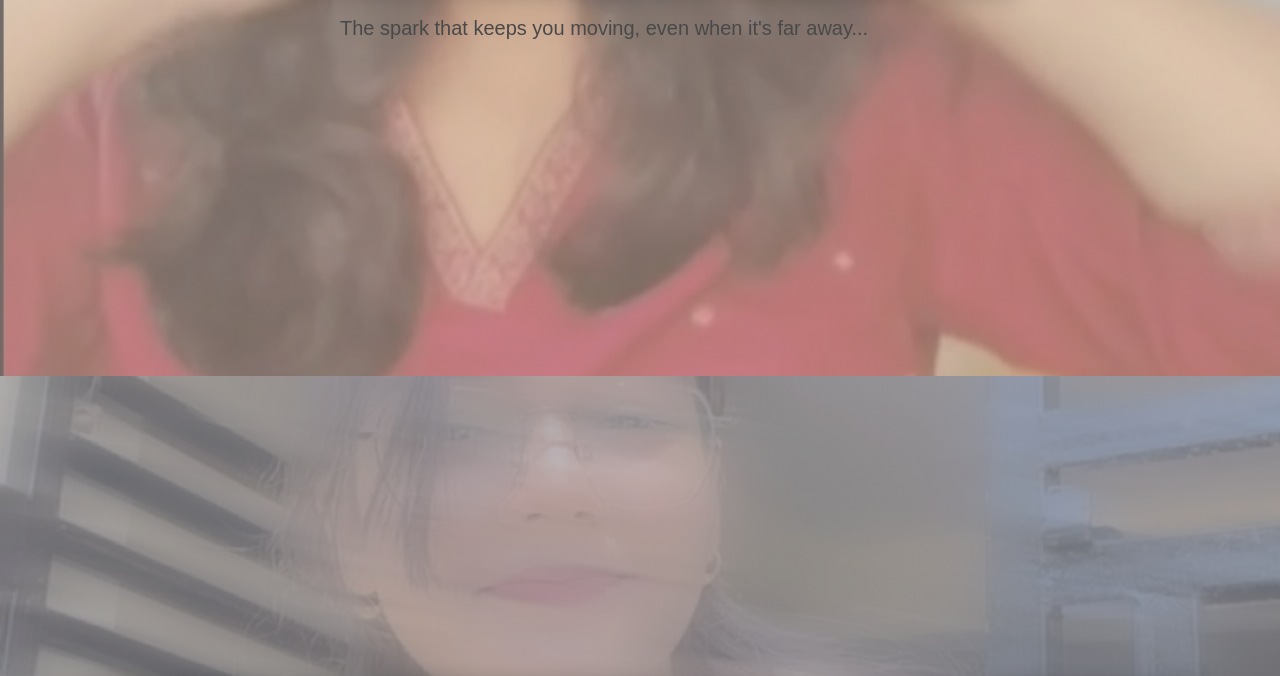
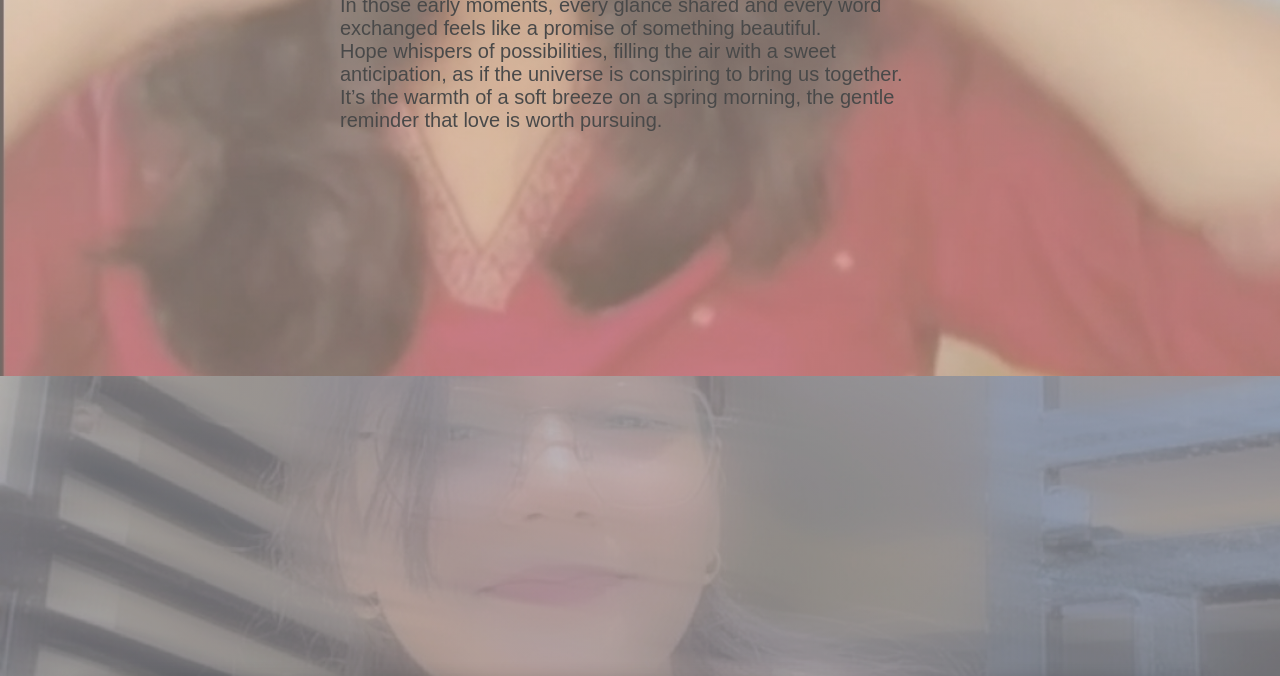
Before and after one commit to on-october13/october13, a plain HTML site: page index.html in a window 1280 px wide. Shown: the part 424-1100 px from the top of the page. Drawn offline with nearby package versions, Linux system fonts and the light colour scheme.

Commit message:
2Update index.html

```diff
--- a/index.html
+++ b/index.html
@@ -11,7 +11,7 @@
   <div class="section" id="hope">
     <div class="content">
       <h1>It all started with a dream...</h1>
-      <p>The spark that keeps you moving, even when it's far away...</p>
+      <p>In the dawn of our story, hope glimmers like the first light of day. <br> It’s a feeling that ignites the heart, sparking dreams of what could be. <br> In those early moments, every glance shared and every word exchanged feels like a promise of something beautiful. <br> Hope whispers of possibilities, filling the air with a sweet anticipation, as if the universe is conspiring to bring us together. <br> It’s the warmth of a soft breeze on a spring morning, the gentle reminder that love is worth pursuing.</p>
       <img src="hope.jpg" alt="Hope" class="float-photo" >
     </div>
   </div>
```
